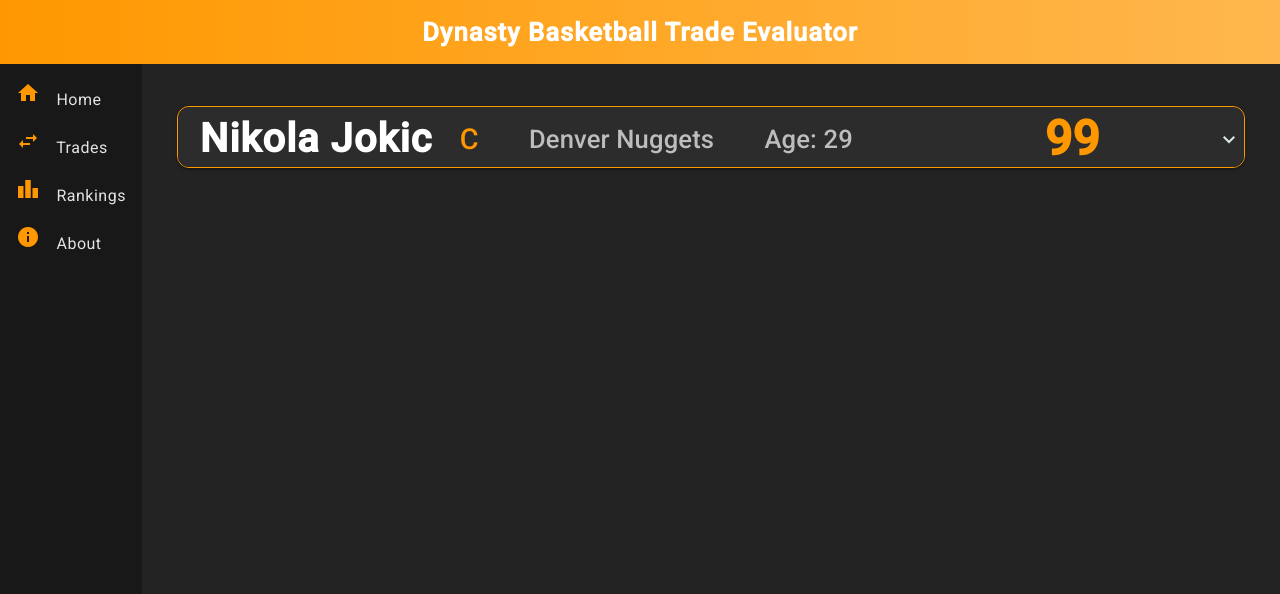
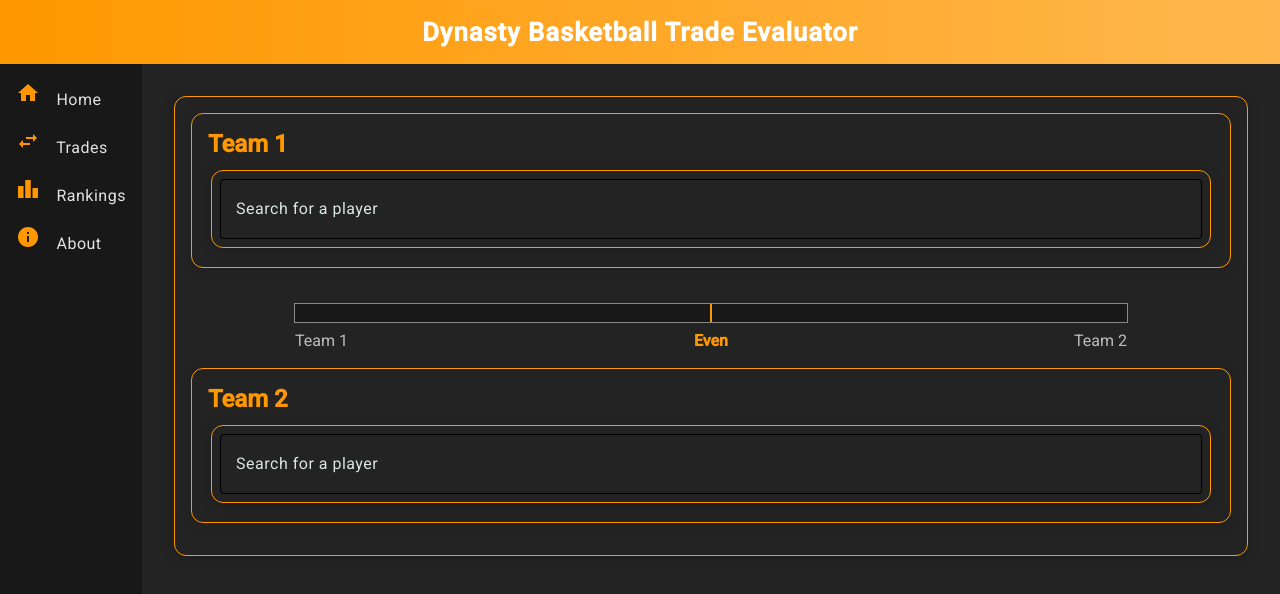
Before and after one commit to IsaacGHardy/dynasty-basketball-trader, an Angular app: page /trade in a window 1280 px wide. Shown: the top 594 px of the page. Built offline with nearby package versions, Linux system fonts and the light colour scheme.

Commit message:
Basic trade interface

```diff
--- a/src/app/app.css
+++ b/src/app/app.css
@@ -1,6 +1,18 @@
+html, body {
+  height: 100%;
+  background: #181818;
+  margin: 0;
+  padding: 0;
+}
+
+body {
+  min-height: 100vh;
+  background: #181818;
+}
+
 .layout-container {
   display: flex;
-  height: 100vh;
+  min-height: 100vh;
   background: #181818;
 }
 
--- a/src/app/app.routes.ts
+++ b/src/app/app.routes.ts
@@ -1,8 +1,6 @@
 import { Routes } from '@angular/router';
-import { PlayerSearchComponent } from './shared/components/player-search/player-search.component';
-import { PlayerCardComponent } from './shared/components/player-card/player-card.component';
+import { TradeComponent } from './shared/components/trade/trade.component';
 
 export const routes: Routes = [
-  { path: '', component: PlayerSearchComponent },
-  { path: 'trade', component: PlayerCardComponent }
+  { path: 'trade', component: TradeComponent }
 ];
--- a/src/app/shared/components/player-card/player-card.component.css
+++ b/src/app/shared/components/player-card/player-card.component.css
@@ -7,11 +7,11 @@
   margin: 0.65rem 0.2rem;
   border: 1px solid #ff9800;
   transition: max-height 0.5s cubic-bezier(.3,.3,.7,.7);
-  height: 60px;
+  min-height: 48px;
 }
 
 .player-expansion-panel.open {
-  min-height: 120px;
+  min-height: 72px;
   height: auto;
 }
 
@@ -26,7 +26,7 @@
 ::ng-deep .player-expansion-panel .mat-expansion-panel-body {
   background: #232323 !important;
   color: #fff !important;
-  padding: 0.5rem 1.5rem 0.5rem 1.5rem;
+  padding: 0.15rem 0.5rem 0.15rem 0.5rem;
   border-radius: 0 0 12px 12px;
   min-height: 0;
   height: auto;
@@ -38,15 +38,15 @@
 
 .header-content {
   display: grid;
-  grid-template-columns: 25% auto auto auto 30%;
+  grid-template-columns: 2fr 1fr 1fr 1fr 2fr;
   align-items: center;
   width: 100%;
-  gap: 1rem;
-  height: auto
+  gap: 0.5rem;
+  min-height: 32px;
 }
 
 .player-name {
-  font-size: 2.5rem;
+  font-size: 1.3rem;
   font-weight: 700;
   color: #fff;
   letter-spacing: 1px;
@@ -54,44 +54,46 @@
   text-overflow: ellipsis;
   white-space: nowrap;
   text-align: center;
-  line-height: 6rem;
+  line-height: 2.5rem;
 }
 
 .player-position {
-  font-size: 1.8rem;
+  font-size: 1.1rem;
   font-weight: 500;
   color: #ff9800;
   display: flex;
   align-items: center;
-  gap: 0.3rem;
+  gap: 0.2rem;
 }
 
 .player-info {
-  font-size: 1.6rem;
+  font-size: 1rem;
   color: #bdbdbd;
+  text-align: center;
+  justify-self: center;
 }
 
 .player-value {
-  font-size: 3rem;
+  font-size: 1.5rem;
   font-weight: 700;
   color: #ff9800;
   justify-self: center;
-  padding-left: 2rem;
+  padding-left: 1rem;
 }
 
 .player-details-grid {
   display: grid;
   grid-template-columns: repeat(8, 1fr);
-  gap: 0.1rem 0.1rem;
-  padding: 0.1rem 0.1rem 0.1rem 0.1rem;
+  gap: 0.05rem 0.05rem;
+  padding: 0.05rem 0.05rem 0.05rem 0.05rem;
   align-items: center;
   width: 100%;
-  min-height: 1.8rem;
+  min-height: 24px;
 }
 
 .stat-label {
   color: #fff;
-  font-size: 1.1rem;
+  font-size: 0.8rem;
   font-weight: 500;
   text-align: left;
   opacity: 0.85;
@@ -99,7 +101,7 @@
 
 .stat-value {
   color: #ff9800;
-  font-size: 1.3rem;
+  font-size: 0.95rem;
   font-weight: 700;
   text-align: left;
 }
--- a/src/app/shared/components/player-search/player-search.component.html
+++ b/src/app/shared/components/player-search/player-search.component.html
@@ -2,9 +2,9 @@
   <mat-form-field appearance="outline" class="player-search-field">
     <mat-label>Search for a player</mat-label>
     <input matInput [formControl]="search" [matAutocomplete]="auto" placeholder="Type a name...">
-    <mat-autocomplete #auto="matAutocomplete">
+    <mat-autocomplete #auto="matAutocomplete" (optionSelected)="onOptionSelected($event.option.value)">
       <mat-option *ngFor="let player of filteredList" [value]="player">
-        <span class="player-search-name">{{ player }}</span>
+        <span class="player-search-name">{{ player.name }}</span>
       </mat-option>
       <mat-option *ngIf="filteredList.length === 0" disabled>
         <span class="player-search-no-results">No players found.</span>
--- a/src/app/shared/components/player-search/player-search.component.ts
+++ b/src/app/shared/components/player-search/player-search.component.ts
@@ -1,9 +1,10 @@
-import { Component } from '@angular/core';
+import { Component, Output, EventEmitter } from '@angular/core';
 import { FormControl, ReactiveFormsModule } from '@angular/forms';
 import { MatFormFieldModule } from '@angular/material/form-field';
 import { MatInputModule } from '@angular/material/input';
 import { MatAutocompleteModule } from '@angular/material/autocomplete';
 import { CommonModule } from '@angular/common';
+import { Player } from '../../../models/player';
 
 @Component({
   selector: 'app-player-search',
@@ -19,26 +20,112 @@ import { CommonModule } from '@angular/common';
   styleUrls: ['./player-search.component.css']
 })
 export class PlayerSearchComponent {
+  @Output() playerSelected = new EventEmitter<Player>();
   search: FormControl = new FormControl('');
-  playerList: string[] = [
-    'Steph Curry',
-    'LeBron James',
-    'Kevin Durant',
-    'Kyrie Irving',
-    'James Harden',
-    'Nikola Jokic',
-    'Joel Embiid',
-    'Luka Doncic',
-    'Jayson Tatum',
-    'Giannis Antetokounmpo'
+  playerList: Player[] = [
+    {
+      id: 1,
+      name: 'Steph Curry',
+      position: 'PG',
+      team: 'Golden State Warriors',
+      age: 36,
+      value: 97,
+      stats: { pts: 28.2, reb: 5.2, ast: 6.4, stl: 1.3, blk: 0.4, threepm: 4.5, fgp: 0.489, ftp: 0.924 }
+    },
+    {
+      id: 2,
+      name: 'LeBron James',
+      position: 'SF',
+      team: 'Los Angeles Lakers',
+      age: 40,
+      value: 94,
+      stats: { pts: 27.1, reb: 7.5, ast: 7.3, stl: 1.1, blk: 0.6, threepm: 2.2, fgp: 0.504, ftp: 0.747 }
+    },
+    {
+      id: 3,
+      name: 'Kevin Durant',
+      position: 'PF',
+      team: 'Phoenix Suns',
+      age: 36,
+      value: 93,
+      stats: { pts: 27.7, reb: 6.7, ast: 5.3, stl: 0.7, blk: 1.1, threepm: 2.4, fgp: 0.521, ftp: 0.883 }
+    },
+    {
+      id: 4,
+      name: 'Kyrie Irving',
+      position: 'PG',
+      team: 'Dallas Mavericks',
+      age: 33,
+      value: 90,
+      stats: { pts: 25.0, reb: 4.1, ast: 5.7, stl: 1.2, blk: 0.4, threepm: 2.8, fgp: 0.486, ftp: 0.903 }
+    },
+    {
+      id: 5,
+      name: 'James Harden',
+      position: 'SG',
+      team: 'Los Angeles Clippers',
+      age: 35,
+      value: 89,
+      stats: { pts: 21.0, reb: 6.1, ast: 10.7, stl: 1.5, blk: 0.5, threepm: 2.7, fgp: 0.444, ftp: 0.867 }
+    },
+    {
+      id: 6,
+      name: 'Nikola Jokic',
+      position: 'C',
+      team: 'Denver Nuggets',
+      age: 29,
+      value: 99,
+      stats: { pts: 26.4, reb: 12.4, ast: 9.0, stl: 1.4, blk: 0.8, threepm: 1.1, fgp: 0.583, ftp: 0.819 }
+    },
+    {
+      id: 7,
+      name: 'Joel Embiid',
+      position: 'C',
+      team: 'Philadelphia 76ers',
+      age: 31,
+      value: 97,
+      stats: { pts: 33.1, reb: 10.2, ast: 4.2, stl: 1.0, blk: 1.7, threepm: 1.1, fgp: 0.540, ftp: 0.857 }
+    },
+    {
+      id: 8,
+      name: 'Luka Doncic',
+      position: 'PG',
+      team: 'Dallas Mavericks',
+      age: 26,
+      value: 98,
+      stats: { pts: 32.4, reb: 8.8, ast: 9.6, stl: 1.4, blk: 0.5, threepm: 3.9, fgp: 0.487, ftp: 0.789 }
+    },
+    {
+      id: 9,
+      name: 'Jayson Tatum',
+      position: 'SF',
+      team: 'Boston Celtics',
+      age: 27,
+      value: 95,
+      stats: { pts: 26.9, reb: 8.1, ast: 4.9, stl: 1.1, blk: 0.6, threepm: 3.1, fgp: 0.476, ftp: 0.852 }
+    },
+    {
+      id: 10,
+      name: 'Giannis Antetokounmpo',
+      position: 'PF',
+      team: 'Milwaukee Bucks',
+      age: 30,
+      value: 98,
+      stats: { pts: 30.1, reb: 11.8, ast: 6.2, stl: 1.2, blk: 1.3, threepm: 0.8, fgp: 0.610, ftp: 0.701 }
+    }
   ];
-  filteredList: string[] = [...this.playerList];
+  filteredList: Player[] = [...this.playerList];
 
   constructor() {
     this.search.valueChanges.subscribe(value => {
       this.filteredList = this.playerList.filter(player =>
-        player.toLowerCase().includes((value || '').toLowerCase())
+        player.name.toLowerCase().includes((value || '').toLowerCase())
       );
     });
   }
+
+  onOptionSelected(player: Player) {
+    this.playerSelected.emit(player);
+    this.search.setValue(''); // Reset the input after selection to prevent [object Object]
+  }
 }
--- /dev/null
+++ b/src/app/shared/components/trade-evaluation/trade-evaluation.component.css
@@ -0,0 +1,53 @@
+.evaluation-bar-container {
+  margin: 0.15rem 0 0.15rem 0;
+  display: flex;
+  flex-direction: column;
+  align-items: center;
+}
+
+.evaluation-bar-bg {
+  position: relative;
+  width: 80%;
+  height: 18px;
+  background: #181818;
+  border: 1.5px solid #888;
+  overflow: hidden;
+  margin-bottom: 0.5rem;
+}
+
+.evaluation-bar-fill {
+  position: absolute;
+  top: 0;
+  height: 100%;
+  transition: all 0.4s cubic-bezier(.4,0,.2,1);
+  opacity: 0.85;
+}
+
+.evaluation-bar-center {
+  position: absolute;
+  left: 50%;
+  top: 0;
+  width: 2px;
+  height: 100%;
+  background: #ff9800;
+  transform: translateX(-1px);
+  z-index: 2;
+}
+
+.evaluation-labels {
+  display: flex;
+  justify-content: space-between;
+  width: 80%;
+  font-size: 1rem;
+  color: #bdbdbd;
+}
+
+.evaluation-labels .neutral {
+  color: #ff9800;
+  font-weight: 700;
+}
+
+.evaluation-labels .active {
+  color: #fff;
+  font-weight: 700;
+}
--- /dev/null
+++ b/src/app/shared/components/trade-evaluation/trade-evaluation.component.ts
@@ -0,0 +1,41 @@
+import { Component, Input } from '@angular/core';
+import { CommonModule } from '@angular/common';
+import { Player } from '../../../models/player';
+
+@Component({
+  selector: 'app-trade-evaluation',
+  standalone: true,
+  imports: [CommonModule],
+  styleUrls: ['./trade-evaluation.component.css'],
+  template: `
+    <div class="evaluation-bar-container">
+      <div class="evaluation-bar-bg">
+        <div
+          class="evaluation-bar-fill"
+          [ngStyle]="{
+            left: evalPercent < 50 ? evalPercent + '%' : '50%',
+            width: evalPercent < 50 ? (50 - evalPercent) + '%' : (evalPercent - 50) + '%',
+            background: '#ff9800'
+          }"
+        ></div>
+        <div class="evaluation-bar-center"></div>
+      </div>
+      <div class="evaluation-labels">
+        <span [class.active]="evalPercent < 50">Team 1</span>
+        <span class="neutral">Even</span>
+        <span [class.active]="evalPercent > 50">Team 2</span>
+      </div>
+    </div>
+  `
+})
+export class TradeEvaluationComponent {
+  @Input() team1Players: Player[] = [];
+  @Input() team2Players: Player[] = [];
+
+  get evalPercent(): number {
+    const t1 = this.team1Players.reduce((sum, p) => sum + (p.value || 0), 0);
+    const t2 = this.team2Players.reduce((sum, p) => sum + (p.value || 0), 0);
+    if (t1 + t2 === 0) return 50;
+    return Math.round(50 + 50 * (t1 - t2) / Math.max(t1 + t2, 1));
+  }
+}
--- /dev/null
+++ b/src/app/shared/components/trade/trade.component.css
@@ -0,0 +1,42 @@
+.trade-container {
+  background: #232323;
+  border-radius: 12px;
+  border: 1px solid #ff9800;
+  box-shadow: 0 2px 12px rgba(0,0,0,0.18);
+  padding: 1rem 1rem;
+  display: flex;
+  flex-direction: column;
+  gap: 1rem;
+  width: auto;
+  margin: 0 auto;
+}
+
+.team-section {
+  background: #232323;
+  border-radius: 12px;
+  border: 1px solid #ff9800;
+  padding: 1rem;
+  margin-bottom: 1rem;
+  box-shadow: 0 2px 12px rgba(0,0,0,0.10);
+  display: flex;
+  flex-direction: column;
+  align-items: stretch;
+  gap: 0.05rem;
+}
+
+.team-label {
+  color: #ff9800;
+  font-size: 1.5rem;
+  font-weight: 700;
+  margin-bottom: 0.5rem;
+  text-align: left;
+}
+
+
+
+.divider {
+  height: 2px;
+  background: linear-gradient(90deg, #ff9800 0%, #232323 100%);
+  border-radius: 1px;
+  margin: 1rem 0;
+}
--- /dev/null
+++ b/src/app/shared/components/trade/trade.component.ts
@@ -0,0 +1,44 @@
+import { Component } from '@angular/core';
+import { CommonModule } from '@angular/common';
+import { Player } from '../../../models/player';
+import { PlayerSearchComponent } from '../player-search/player-search.component';
+import { PlayerCardComponent } from '../player-card/player-card.component';
+import { TradeEvaluationComponent } from '../trade-evaluation/trade-evaluation.component';
+
+@Component({
+  selector: 'app-trade',
+  standalone: true,
+  imports: [CommonModule, PlayerSearchComponent, PlayerCardComponent, TradeEvaluationComponent],
+  styleUrls: ['./trade.component.css'],
+  template: `
+    <div class="trade-container">
+      <div class="team-section">
+        <div class="team-label">Team 1</div>
+        <ng-container *ngFor="let player of team1Players">
+          <app-player-card [player]="player" class="trade-player-card"></app-player-card>
+        </ng-container>
+        <app-player-search (playerSelected)="addPlayerToTeam(1, $event)"></app-player-search>
+      </div>
+      <app-trade-evaluation [team1Players]="team1Players" [team2Players]="team2Players"></app-trade-evaluation>
+      <div class="team-section">
+        <div class="team-label">Team 2</div>
+        <ng-container *ngFor="let player of team2Players">
+          <app-player-card [player]="player" class="trade-player-card"></app-player-card>
+        </ng-container>
+        <app-player-search (playerSelected)="addPlayerToTeam(2, $event)"></app-player-search>
+      </div>
+    </div>
+  `
+})
+export class TradeComponent {
+  team1Players: Player[] = [];
+  team2Players: Player[] = [];
+
+  addPlayerToTeam(team: 1 | 2, player: Player) {
+    if (team === 1) {
+      this.team1Players.push(player);
+    } else {
+      this.team2Players.push(player);
+    }
+  }
+}
```
Also changed, not shown: src/app/shared/components/navbar/navbar.component.css (+20 -0 lines), src/app/shared/components/player-lookup/player-lookup.component.ts (added, +25 -0 lines), src/app/shared/components/sidebar/sidebar.component.css (+15 -0 lines).
